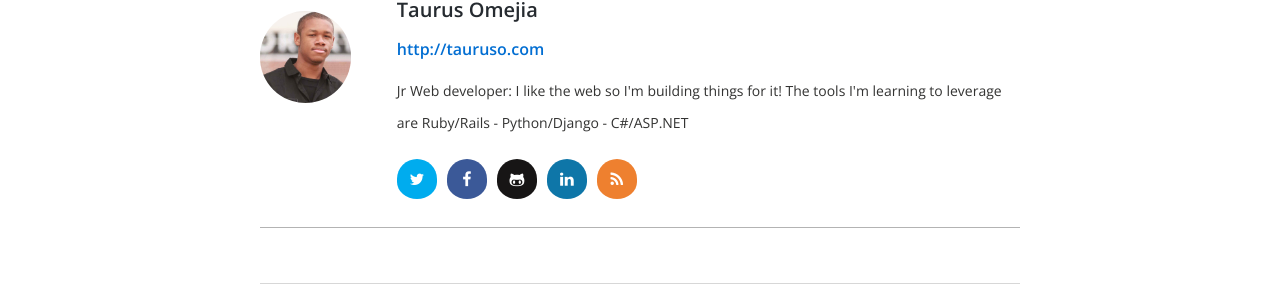
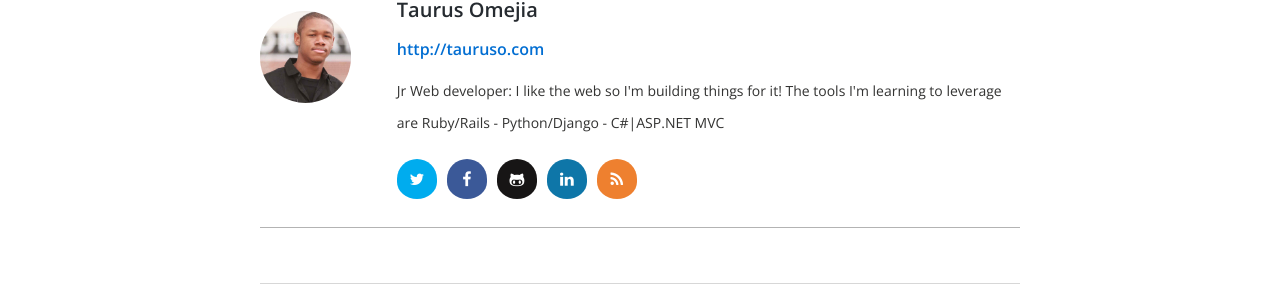
Before and after one commit to bolenton/bolenton.github.io, a Jekyll site: the page built from _posts/2015-4-17-Github pages.md, in a window 1280 px wide and 900 px high, scrolled down 4227 px. Shown: the part 498-805 px from the top of the window. Built offline with Jekyll 4.4.1, drawn with Linux system fonts in a browser that asks for light colours; nearby versions of some CDN libraries; comment, search, counter and statistics services are not loaded.

Commit message:
profile update

```diff
--- a/_config.yml
+++ b/_config.yml
@@ -14,7 +14,7 @@
 # Author Settings
 author_name: 				"Taurus Omejia"
 author_url: 				"http://tauruso.com"
-author_bio: 				"Jr Web developer: I like the web so I'm building things for it! The tools I'm learning to leverage are Ruby/Rails - Python/Django - C#/ASP.NET"
+author_bio: 				"Jr Web developer: I like the web so I'm building things for it! The tools I'm learning to leverage are Ruby/Rails - Python/Django - C#|ASP.NET MVC"
 author_email: 				"taurus@tauruso.com"
 author_image: 				"/assets/img/taurus/IMG_0016.jpg"
 
```
